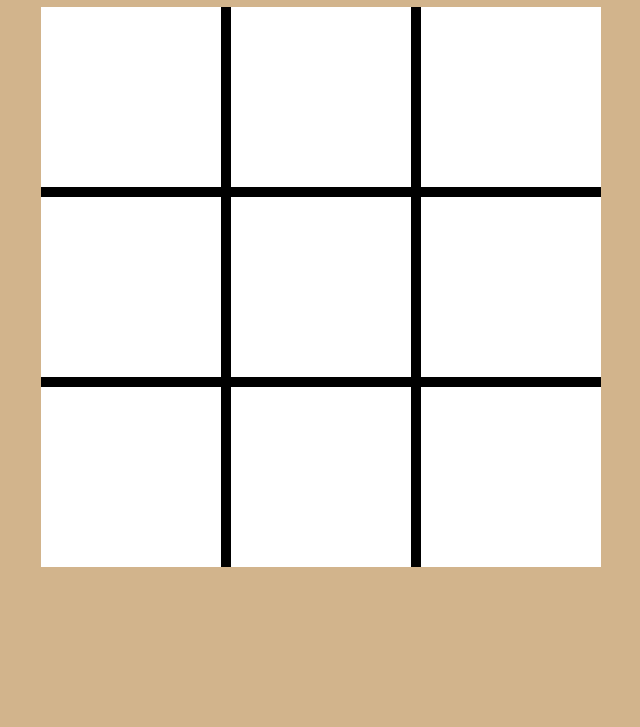
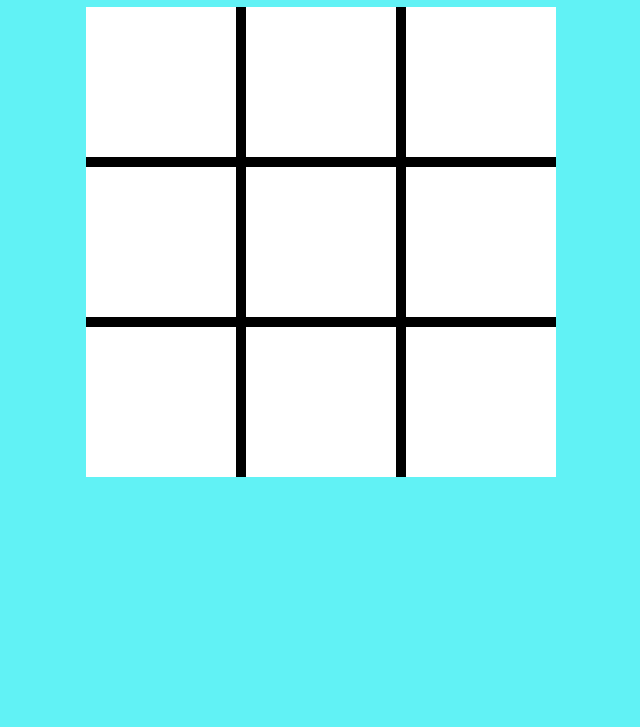
Before and after one commit to JohnathonHutt/tic-tac-toe, a plain HTML site: page index.html in a window 1280 px wide. Shown: the part 73-800 px from the top of the page, without its empty margins (319-959 px from the left). Drawn offline with Linux system fonts and the light colour scheme.

Commit message:
Update Styles

```diff
--- a/styles.css
+++ b/styles.css
@@ -1,7 +1,8 @@
 
 body {
   text-align: center;
-  background-color: tan;
+  background-color: #61f2f5;
+  font-family: arial;
 }
 
 #gameBoard {
@@ -11,16 +12,16 @@ body {
   grid-template-rows: repeat(3, 1fr);
   grid-template-columns: repeat(3, 1fr);
   grid-gap: 10px;
-  width: 560px;
-  height: 560px;
+  width: 470px;
+  height: 470px;
 }
 
 .tile {
   color: white;
   background-color: white;
-  width: 180px;
-  height: 180px;
-  font-size: 10rem;
+  width: 150px;
+  height: 150px;
+  font-size: 8.5rem;
 }
 
 .x {
```
